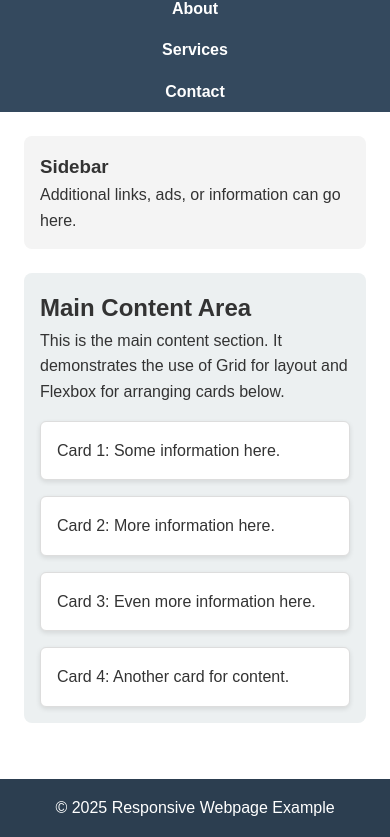
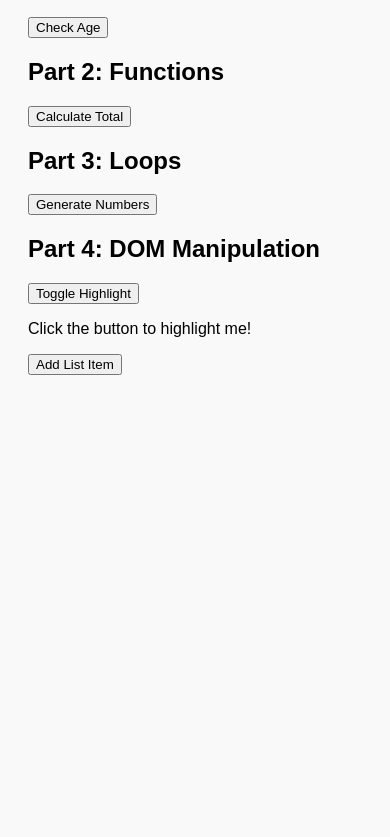
Before and after one commit to Sterlingbot65/webdev, a plain HTML site: page index.html in a window 390 px wide. Shown: the part 214-1051 px from the top of the page. After the commit the page ends 844 px from the top, so only its background shows below. Drawn offline with Linux system fonts and the light colour scheme.

Commit message:
Add files via upload

```diff
--- a/index.html
+++ b/index.html
@@ -2,49 +2,39 @@
 <html lang="en">
 <head>
   <meta charset="UTF-8">
-  <meta name="viewport" content="width=device-width, initial-scale=1.0">
-  <title>Responsive Grid + Flexbox Layout</title>
+  <title>🚀 JavaScript Fundamentals</title>
   <link rel="stylesheet" href="style.css">
 </head>
 <body>
-  <header>
-    <h1>My Responsive Webpage</h1>
-    <p>Using CSS Grid + Flexbox</p>
-  </header>
+  <h1>🚀 JavaScript Fundamentals Assignment</h1>
 
-  <nav>
-    <ul>
-      <li><a href="#">Home</a></li>
-      <li><a href="#">About</a></li>
-      <li><a href="#">Services</a></li>
-      <li><a href="#">Contact</a></li>
-    </ul>
-  </nav>
+  <section>
+    <h2>Part 1: Basics</h2>
+    <button id="checkAgeBtn">Check Age</button>
+    <p id="ageResult"></p>
+  </section>
 
-  <main class="container">
-    <section class="content">
-      <h2>Main Content Area</h2>
-      <p>
-        This is the main content section. It demonstrates the use of Grid for layout
-        and Flexbox for arranging cards below.
-      </p>
+  <section>
+    <h2>Part 2: Functions</h2>
+    <button id="calcBtn">Calculate Total</button>
+    <p id="totalResult"></p>
+  </section>
 
-      <div class="cards">
-        <div class="card">Card 1: Some information here.</div>
-        <div class="card">Card 2: More information here.</div>
-        <div class="card">Card 3: Even more information here.</div>
-        <div class="card">Card 4: Another card for content.</div>
-      </div>
-    </section>
+  <section>
+    <h2>Part 3: Loops</h2>
+    <button id="loopBtn">Generate Numbers</button>
+    <ul id="numberList"></ul>
+  </section>
 
-    <aside class="sidebar">
-      <h3>Sidebar</h3>
-      <p>Additional links, ads, or information can go here.</p>
-    </aside>
-  </main>
+  <section>
+    <h2>Part 4: DOM Manipulation</h2>
+    <button id="toggleBtn">Toggle Highlight</button>
+    <p id="toggleText">Click the button to highlight me!</p>
 
-  <footer>
-    <p>&copy; 2025 Responsive Webpage Example</p>
-  </footer>
+    <button id="addItemBtn">Add List Item</button>
+    <ul id="dynamicList"></ul>
+  </section>
+
+  <script src="script.js"></script>
 </body>
 </html>
--- /dev/null
+++ b/script.js
@@ -0,0 +1,78 @@
+// 🚀 Part 1: JavaScript Basics
+// Variable declaration, user input, conditionals
+document.getElementById("checkAgeBtn").addEventListener("click", function() {
+  let age = prompt("Enter your age:"); // Capture user input
+  age = Number(age);
+
+  if (age >= 18) {
+    document.getElementById("ageResult").textContent = "✅ You are an adult.";
+  } else if (age > 0) {
+    document.getElementById("ageResult").textContent = "❌ You are under 18.";
+  } else {
+    document.getElementById("ageResult").textContent = "⚠️ Invalid age entered.";
+  }
+});
+
+// ❤️ Part 2: Functions
+// Reusable function to calculate total price
+function calculateTotal(price, quantity) {
+  return price * quantity;
+}
+
+// Another function: Format greeting message
+function greetUser(name) {
+  return `Hello, ${name}! Welcome to JavaScript.`;
+}
+
+document.getElementById("calcBtn").addEventListener("click", function() {
+  let total = calculateTotal(10, 3); // Example: 10 * 3 = 30
+  document.getElementById("totalResult").textContent = `Total: $${total}`;
+  console.log(greetUser("Student")); // Outputs in console
+});
+
+// 🔁 Part 3: Loops
+// Example 1: for loop
+function generateNumbers() {
+  let list = document.getElementById("numberList");
+  list.innerHTML = ""; // Clear old list
+  for (let i = 1; i <= 5; i++) {
+    let li = document.createElement("li");
+    li.textContent = `Number ${i}`;
+    list.appendChild(li);
+  }
+}
+
+// Example 2: while loop - simple countdown in console
+function countdown(start) {
+  while (start > 0) {
+    console.log("Countdown: " + start);
+    start--;
+  }
+}
+
+document.getElementById("loopBtn").addEventListener("click", function() {
+  generateNumbers();
+  countdown(5);
+});
+
+// 🌐 Part 4: DOM Manipulation
+// Example 1: Toggle highlight class
+document.getElementById("toggleBtn").addEventListener("click", function() {
+  document.getElementById("toggleText").classList.toggle("highlight");
+});
+
+// Example 2: Add new list items dynamically
+document.getElementById("addItemBtn").addEventListener("click", function() {
+  let list = document.getElementById("dynamicList");
+  let newItem = document.createElement("li");
+  newItem.textContent = "New item added!";
+  list.appendChild(newItem);
+});
+
+// Example 3: Change content dynamically
+document.getElementById("toggleText").addEventListener("mouseover", function() {
+  this.textContent = "✨ You hovered over me!";
+});
+document.getElementById("toggleText").addEventListener("mouseout", function() {
+  this.textContent = "Click the button to highlight me!";
+});
--- a/style.css
+++ b/style.css
@@ -1,93 +1,14 @@
+body {
+  font-family: Arial, sans-serif;
+  padding: 20px;
+  background: #f9f9f9;
+}
 
-    * {
-      margin: 0;
-      padding: 0;
-      box-sizing: border-box;
-    }
-    body {
-      font-family: Arial, sans-serif;
-      line-height: 1.6;
-      color: #333;
-    }
-    header, footer {
-      background: #2c3e50;
-      color: white;
-      padding: 1rem;
-      text-align: center;
-    }
+h1 {
+  color: #333;
+}
 
-    /* Navigation with Flexbox */
-    nav {
-      background: #34495e;
-    }
-    nav ul {
-      display: flex;
-      list-style: none;
-      justify-content: center;
-      flex-wrap: wrap;
-    }
-    nav ul li {
-      margin: 0.5rem 1rem;
-    }
-    nav ul li a {
-      color: white;
-      text-decoration: none;
-      font-weight: bold;
-    }
-
-    /* Grid Layout for main content */
-    .container {
-      display: grid;
-      grid-template-columns: 3fr 1fr;
-      gap: 1.5rem;
-      padding: 1.5rem;
-    }
-    .content {
-      background: #ecf0f1;
-      padding: 1rem;
-      border-radius: 8px;
-    }
-    .sidebar {
-      background: #f4f4f4;
-      padding: 1rem;
-      border-radius: 8px;
-    }
-
-    /* Flexbox for cards inside content */
-    .cards {
-      display: flex;
-      flex-wrap: wrap;
-      gap: 1rem;
-      margin-top: 1rem;
-    }
-    .card {
-      flex: 1 1 200px;
-      background: white;
-      border: 1px solid #ddd;
-      border-radius: 6px;
-      padding: 1rem;
-      box-shadow: 0 2px 5px rgba(0,0,0,0.1);
-    }
-
-    footer {
-      margin-top: 2rem;
-    }
-
-    /* Media Queries */
-    @media (max-width: 900px) {
-      .container {
-        grid-template-columns: 2fr 1fr;
-      }
-    }
-    @media (max-width: 600px) {
-      nav ul {
-        flex-direction: column;
-        align-items: center;
-      }
-      .container {
-        grid-template-columns: 1fr;
-      }
-      .sidebar {
-        order: -1; /* Sidebar above content on mobile */
-      }
-    }
+.highlight {
+  background-color: yellow;
+  font-weight: bold;
+}
```
